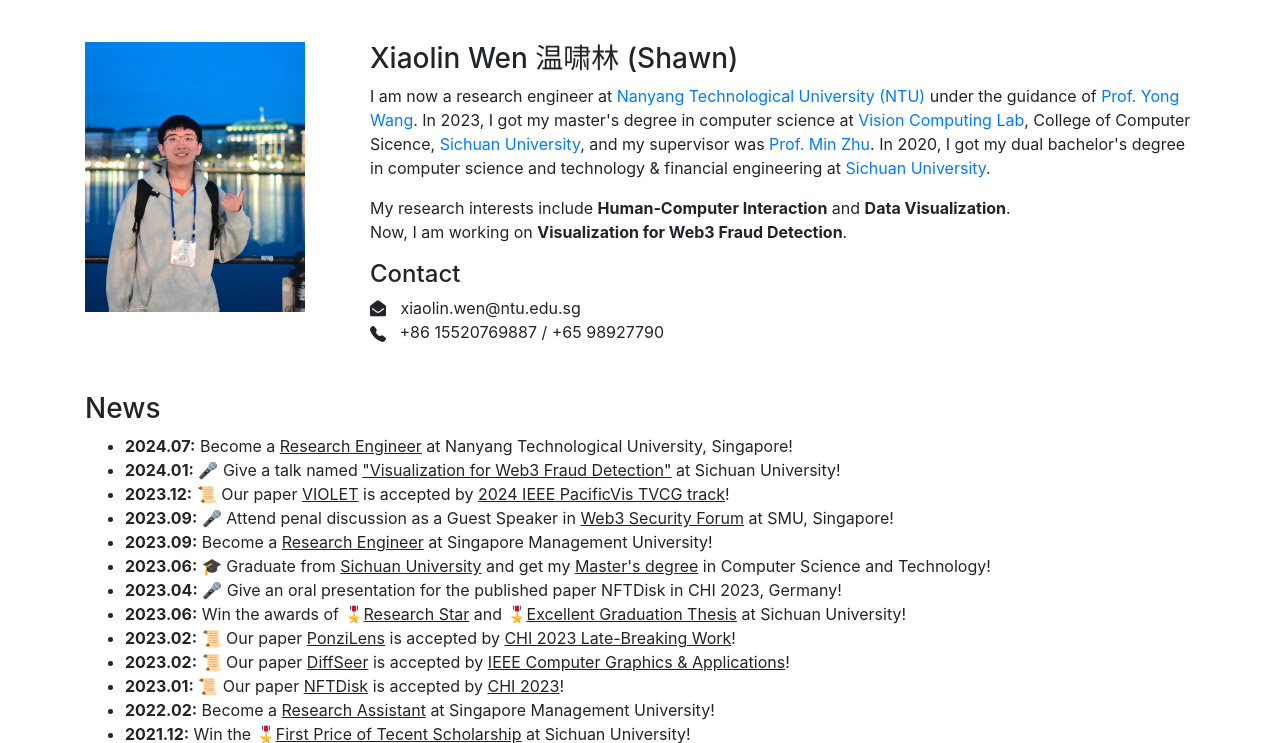
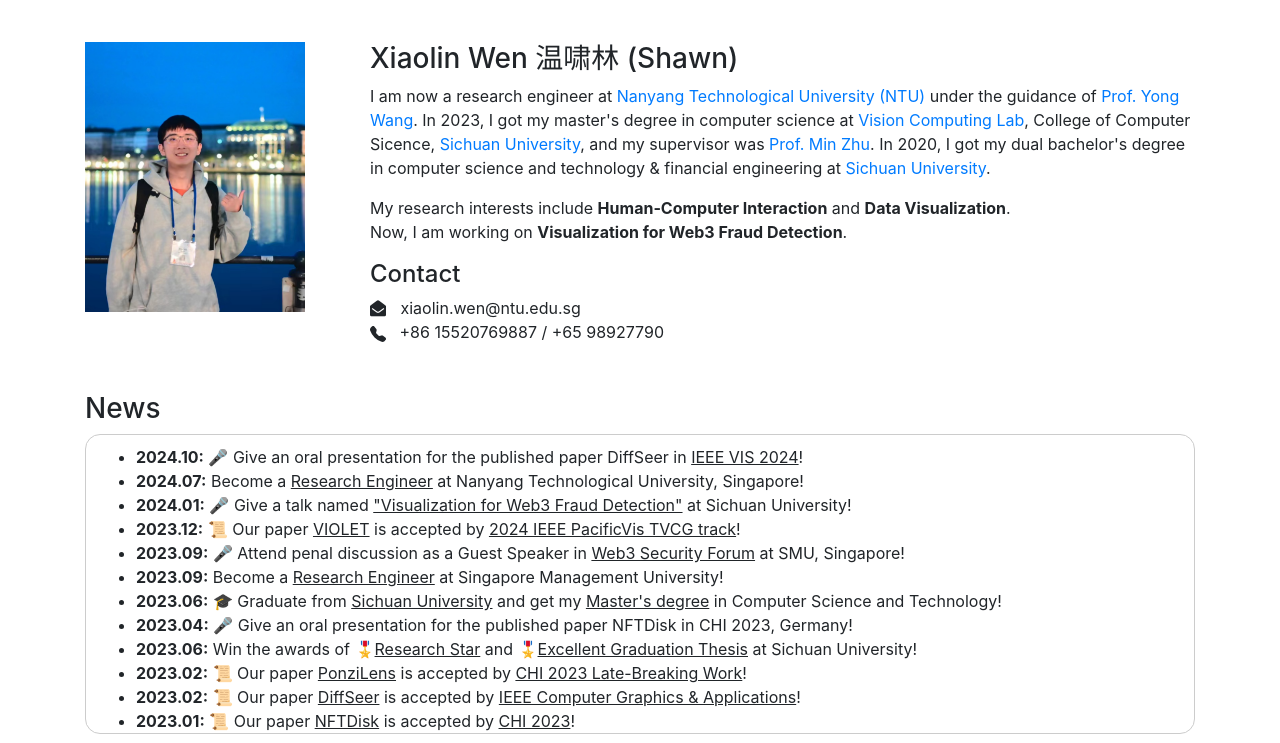
Before and after one commit to Selvalim/homepage, a plain HTML site: page index.html in a window 1280 px wide. Shown: the part 62-805 px from the top of the page. Drawn offline with nearby package versions, Linux system fonts and the light colour scheme.

Commit message:
Update index.html

```diff
--- a/index.html
+++ b/index.html
@@ -17,6 +17,34 @@
         }
         .inline {
             display: inline;
+        }
+        .scrollable-div {
+            max-height: 300px; /* Set the max height of the div */
+            overflow-y: auto;  /* Enable vertical scrolling */
+            padding: 10px;
+            border: 1px solid #ccc; /* Optional: to show the boundary */
+            /* border-image: linear-gradient(to right, #4682b4, #00CFFF) 1; */
+            border-radius: 15px; /* Rounded corners */
+            /* font-family: 'Arial', serif;  */
+            /* box-shadow: 0 4px 8px rgba(0, 123, 255, 0.5); Add a shadow */
+        }
+        .scrollable-div::-webkit-scrollbar {
+            width: 12px; /* Width of the scrollbar */
+        }
+
+        .scrollable-div::-webkit-scrollbar-track {
+            background: #f1f1f1; /* Track color */
+            border-radius: 10px;
+        }
+
+        .scrollable-div::-webkit-scrollbar-thumb {
+            background: linear-gradient(to bottom, #6f94cd, #88abda); /* Gradient color */
+            border-radius: 10px; /* Rounded scrollbar */
+            border: 2px solid #f1f1f1; /* Padding around the scrollbar */
+        }
+
+        .scrollable-div::-webkit-scrollbar-thumb:hover {
+            background: linear-gradient(to bottom, #2e59a7, #5976ba); /* Darker on hover */
         }
     </style>
 </head>
@@ -97,11 +125,14 @@
             </div>
         </div>
 
+        <a class="anchor" id="news"></a>
+        <h3>News</h3>
+        <div class="scrollable-div mb-5">
 
-        <div class="mb-5">
-            <a class="anchor" id="news"></a>
-            <h3>News</h3>
 			<ul>
+                <li>
+					<strong>2024.10:</strong> 🎤 Give an oral presentation for the published paper DiffSeer in <u>IEEE VIS 2024</u>!
+				</li>
 				<li>
 					<strong>2024.07:</strong> Become a <u>Research Engineer</u> at Nanyang Technological University, Singapore!
 				</li>
```
